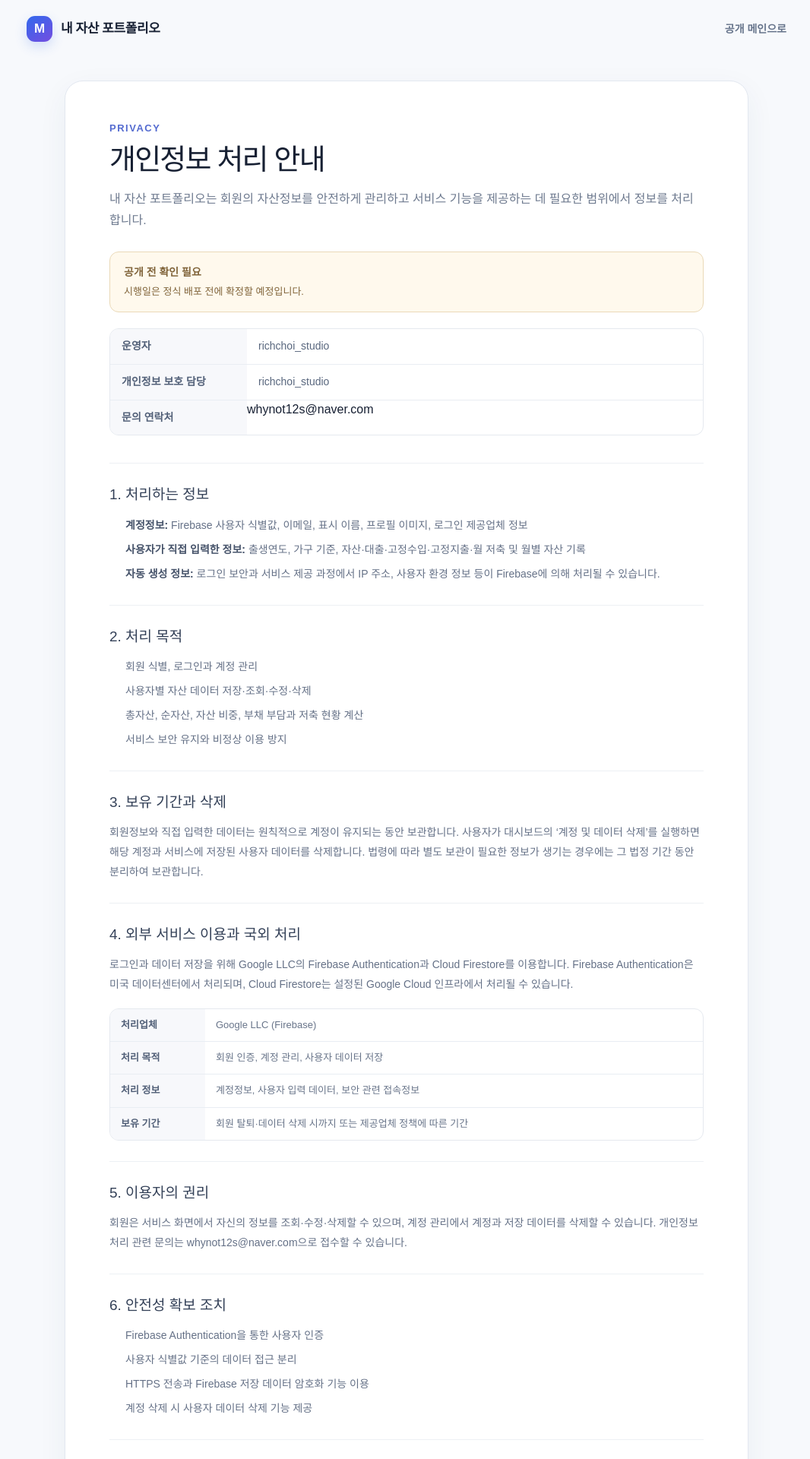
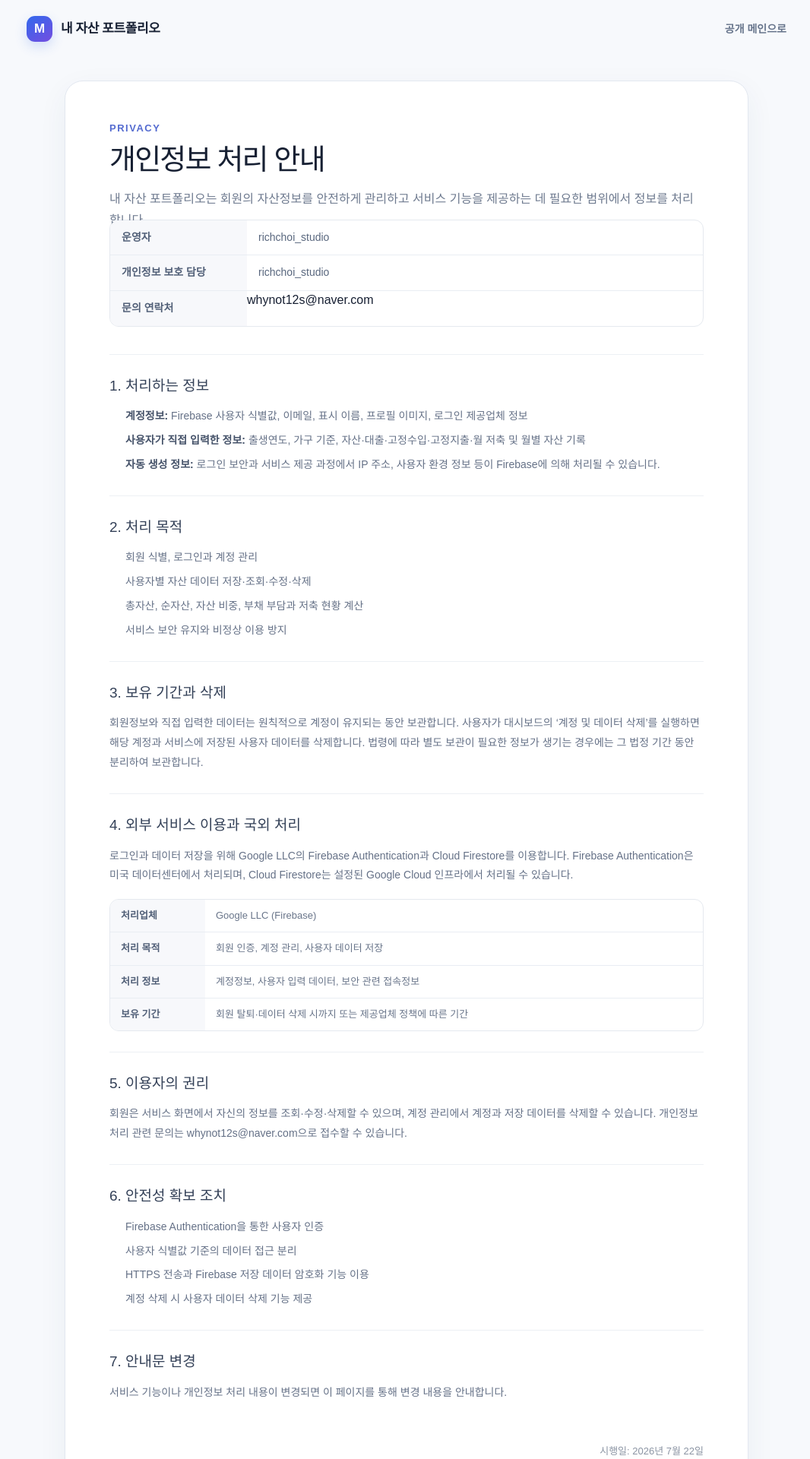
Before and after one commit to k01038958702-eng/my-asset-portfolio, a Next.js app: page /privacy in a window 1280 px wide. Shown: the top 1920 px of the page at 76% size, without its empty margins (105-1171 px from the left). Built offline with nearby package versions, Linux system fonts and the light colour scheme; no server answers.

Commit message:
Finalize policy effective date

```diff
--- a/src/app/privacy/page.tsx
+++ b/src/app/privacy/page.tsx
@@ -17,8 +17,6 @@ export default function PrivacyPage() {
         <p className="legal-kicker">PRIVACY</p>
         <h1>개인정보 처리 안내</h1>
         <p className="legal-lead">내 자산 포트폴리오는 회원의 자산정보를 안전하게 관리하고 서비스 기능을 제공하는 데 필요한 범위에서 정보를 처리합니다.</p>
-        <div className="legal-draft-notice"><strong>공개 전 확인 필요</strong><span>시행일은 정식 배포 전에 확정할 예정입니다.</span></div>
-
         <div className="legal-operator-info"><div><b>운영자</b><span>richchoi_studio</span></div><div><b>개인정보 보호 담당</b><span>richchoi_studio</span></div><div><b>문의 연락처</b><a href="mailto:whynot12s@naver.com">whynot12s@naver.com</a></div></div>
 
         <section><h2>1. 처리하는 정보</h2><ul><li><strong>계정정보:</strong> Firebase 사용자 식별값, 이메일, 표시 이름, 프로필 이미지, 로그인 제공업체 정보</li><li><strong>사용자가 직접 입력한 정보:</strong> 출생연도, 가구 기준, 자산·대출·고정수입·고정지출·월 저축 및 월별 자산 기록</li><li><strong>자동 생성 정보:</strong> 로그인 보안과 서비스 제공 과정에서 IP 주소, 사용자 환경 정보 등이 Firebase에 의해 처리될 수 있습니다.</li></ul></section>
@@ -28,7 +26,7 @@ export default function PrivacyPage() {
         <section><h2>5. 이용자의 권리</h2><p>회원은 서비스 화면에서 자신의 정보를 조회·수정·삭제할 수 있으며, 계정 관리에서 계정과 저장 데이터를 삭제할 수 있습니다. 개인정보 처리 관련 문의는 <a href="mailto:whynot12s@naver.com">whynot12s@naver.com</a>으로 접수할 수 있습니다.</p></section>
         <section><h2>6. 안전성 확보 조치</h2><ul><li>Firebase Authentication을 통한 사용자 인증</li><li>사용자 식별값 기준의 데이터 접근 분리</li><li>HTTPS 전송과 Firebase 저장 데이터 암호화 기능 이용</li><li>계정 삭제 시 사용자 데이터 삭제 기능 제공</li></ul></section>
         <section><h2>7. 안내문 변경</h2><p>서비스 기능이나 개인정보 처리 내용이 변경되면 이 페이지를 통해 변경 내용을 안내합니다.</p></section>
-        <p className="legal-effective-date">시행일: 정식 공개 전 확정 예정</p>
+        <p className="legal-effective-date">시행일: 2026년 7월 22일</p>
       </main>
     </div>
   );
--- a/src/app/terms/page.tsx
+++ b/src/app/terms/page.tsx
@@ -17,8 +17,6 @@ export default function TermsPage() {
         <p className="legal-kicker">TERMS</p>
         <h1>서비스 이용약관</h1>
         <p className="legal-lead">이 약관은 내 자산 포트폴리오가 제공하는 자산 기록·관리 기능의 이용 조건을 안내합니다.</p>
-        <div className="legal-draft-notice"><strong>공개 전 확인 필요</strong><span>시행일은 정식 배포 전에 확정할 예정입니다.</span></div>
-
         <div className="legal-operator-info"><div><b>서비스 운영자</b><span>richchoi_studio</span></div><div><b>문의 연락처</b><a href="mailto:whynot12s@naver.com">whynot12s@naver.com</a></div></div>
 
         <section><h2>1. 서비스 목적</h2><p>서비스는 사용자가 직접 입력한 자산, 부채, 수입, 지출과 저축 기록을 한눈에 확인하고 관리할 수 있도록 계산·시각화·점검 정보를 제공합니다.</p></section>
@@ -30,7 +28,7 @@ export default function TermsPage() {
         <section><h2>7. 탈퇴와 데이터 삭제</h2><p>회원은 대시보드의 계정 관리에서 계정과 저장 데이터를 직접 삭제할 수 있습니다. 삭제된 계정과 데이터는 복구할 수 없습니다.</p></section>
         <section><h2>8. 책임 범위</h2><p>천재지변, 통신 장애, 외부 플랫폼 장애 등 합리적으로 통제하기 어려운 사유로 서비스를 제공하지 못한 경우 책임이 제한될 수 있습니다. 회원의 입력 오류나 참고정보만을 근거로 한 판단에서 발생한 결과는 회원이 직접 확인해야 합니다.</p></section>
         <section><h2>9. 약관 변경</h2><p>서비스 내용이나 관련 제도가 변경되면 약관을 수정할 수 있으며, 변경된 내용과 시행일은 이 페이지를 통해 안내합니다.</p></section>
-        <p className="legal-effective-date">시행일: 정식 공개 전 확정 예정</p>
+        <p className="legal-effective-date">시행일: 2026년 7월 22일</p>
       </main>
     </div>
   );
```
